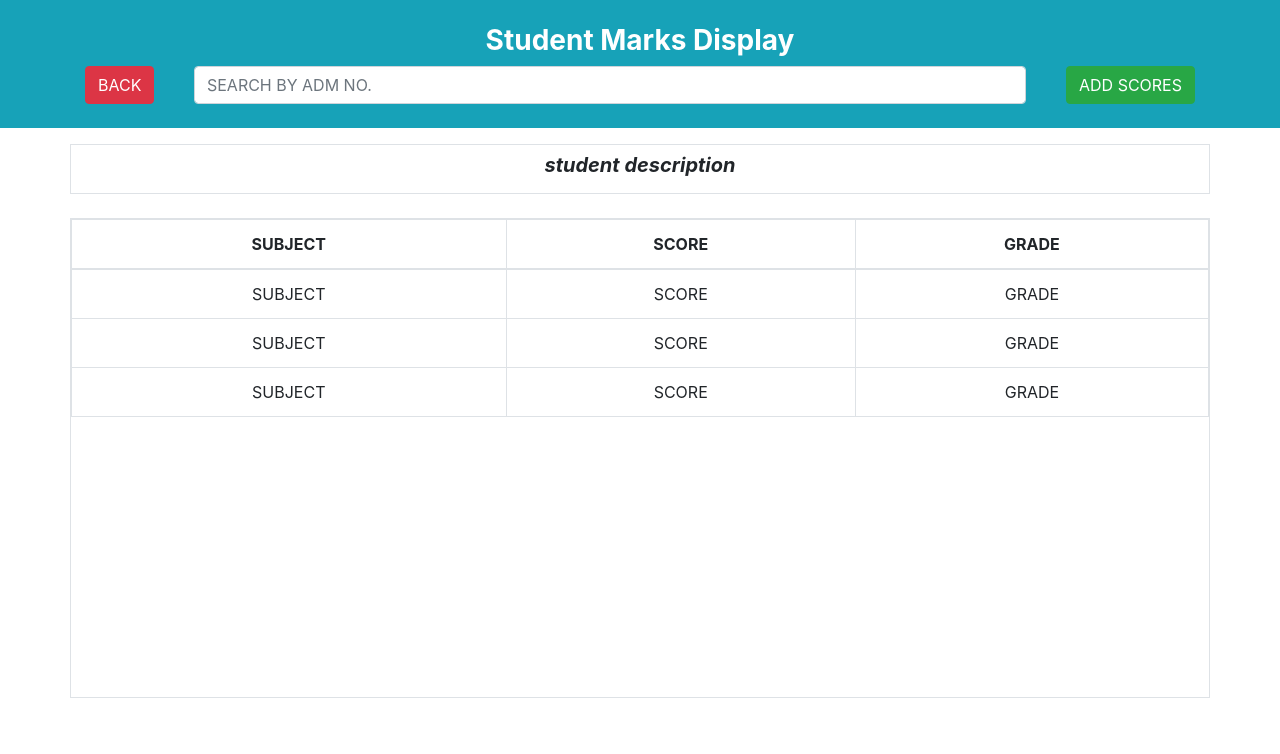
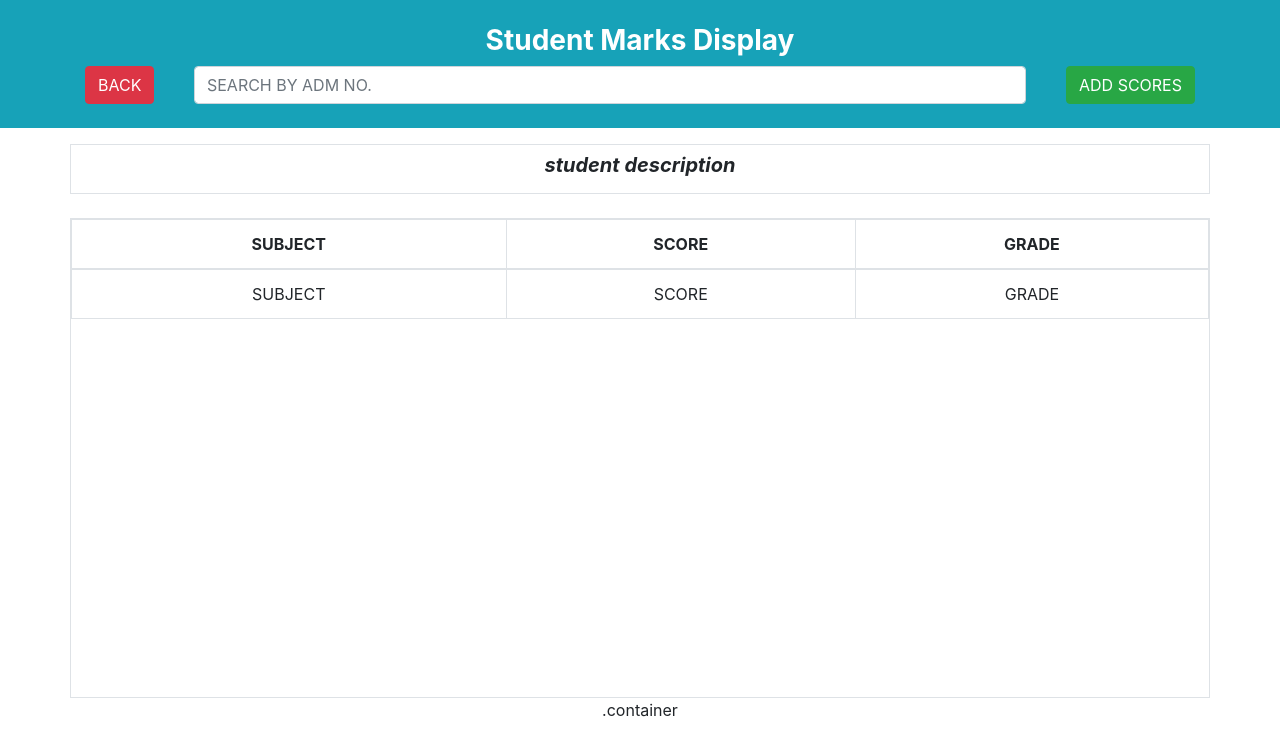
Before and after one commit to blackhammer2000/students-grader, a plain HTML site: page students_marks_display/marks_display.html in a window 1280 px wide. Drawn offline with Linux system fonts and the light colour scheme.

Commit message:
removed some of the dummy  table rows..

```diff
--- a/students_marks_display/marks_display.html
+++ b/students_marks_display/marks_display.html
@@ -48,18 +48,9 @@
             <td>SCORE</td>
             <td>GRADE</td>
           </tr>
-          <tr>
-            <td>SUBJECT</td>
-            <td>SCORE</td>
-            <td>GRADE</td>
-          </tr>
-          <tr>
-            <td>SUBJECT</td>
-            <td>SCORE</td>
-            <td>GRADE</td>
-          </tr>
         </tbody>
       </table>
     </div>
+    .container
   </body>
 </html>
```
